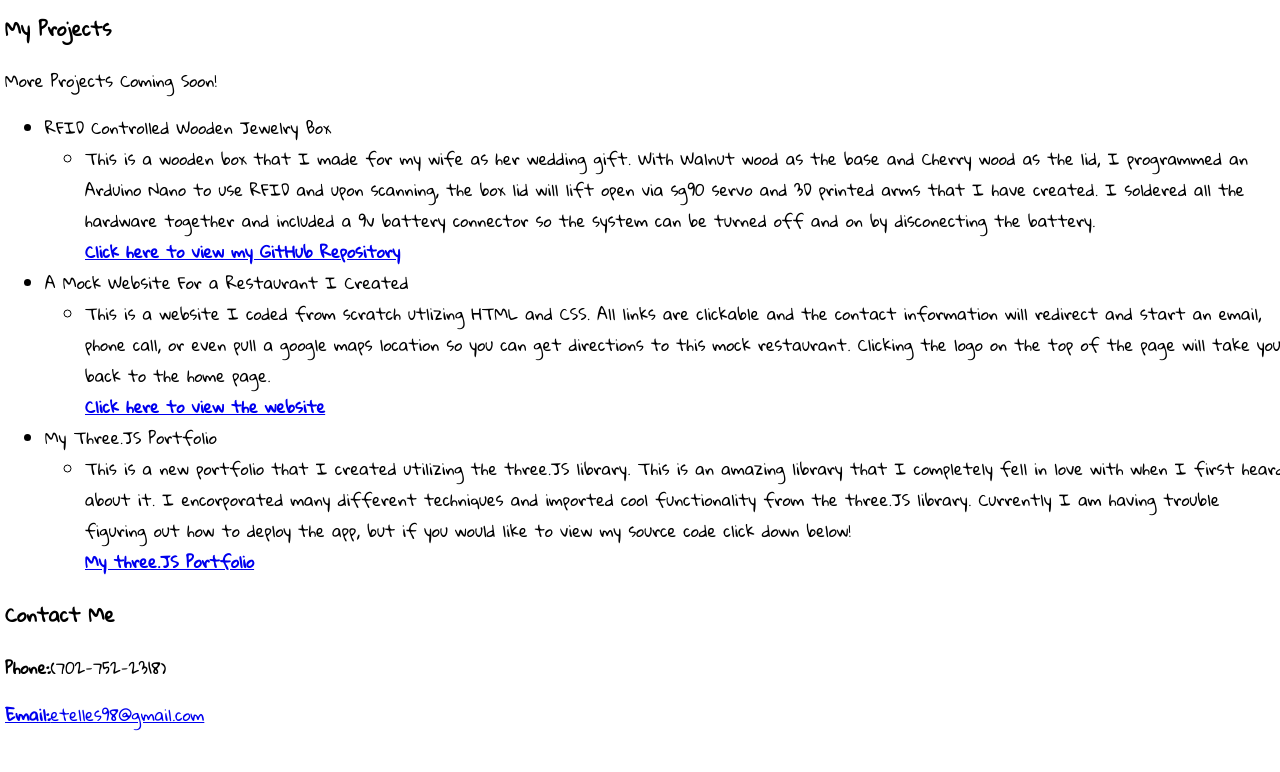
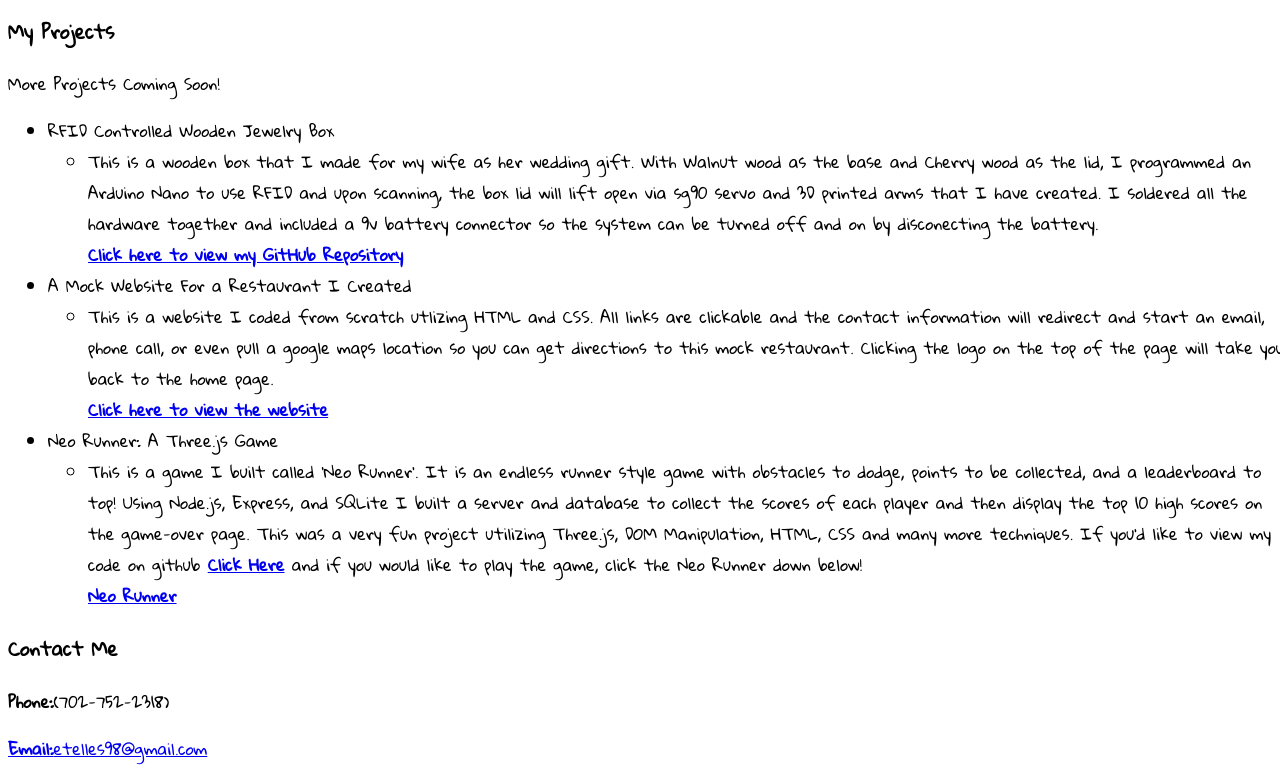
Before and after one commit to ElijahSchrock/DecorateYour-Portfolio, a plain HTML site: page index.html in a window 1280 px wide. Shown: the part 829-1601 px from the top of the page. Before the commit the page ends 1564 px from the top, so only its background shows below. Drawn offline with Linux system fonts and the light colour scheme; a web font is replaced by a local one.

Commit message:
added neo runner

```diff
--- a/css/styles.css
+++ b/css/styles.css
@@ -1,14 +1,4 @@
-body {
-    /* background: rgb(81, 84, 87);
-    background-image: url(../images/lygifogo.gif); */
-    min-height: 100%;
-    background-repeat: no-repeat;
-    background-attachment: fixed;
-    background-position: center;
-    background-size: 645px 645px;
-    margin: 5px;
-    padding: 0;
-}
+
 .main {
     color: black;
     font-family: 'Gloria Hallelujah', cursive;
--- a/index.html
+++ b/index.html
@@ -89,11 +89,11 @@
           </ul>
             <ul><a href="https://elijahschrock.github.io/Restaurant-Project/" target="_blank"><b>Click here to view the website</b></a>
             </ul>
-        <li>My Three.JS Portfolio</li>
+        <li>Neo Runner: A Three.js Game</li>
           <ul>
-            <li>This is a new portfolio that I created utilizing the three.JS library. This is an amazing library that I completely fell in love with when I first heard about it. I encorporated many different techniques and imported cool functionality from the three.JS library. Currently I am having trouble figuring out how to deploy the app, but if you would like to view my source code click down below!</li>
+            <li>This is a game I built called 'Neo Runner'. It is an endless runner style game with obstacles to dodge, points to be collected, and a leaderboard to top! Using Node.js, Express, and SQLite I built a server and database to collect the scores of each player and then display the top 10 high scores on the game-over page. This was a very fun project utilizing Three.js, DOM Manipulation, HTML, CSS and many more techniques. If you'd like to view my code on github <a href="https://github.com/ElijahSchrock/Neo-Runner" target="_blank"><b>Click Here</b></a> and if you would like to play the game, click the Neo Runner down below!</li>
           </ul>
-            <ul><a href="https://github.com/ElijahSchrock/three-js-first-project" target='_blank'><b>My three.JS Portfolio</b></a>
+            <ul><a href="https://neorunner.herokuapp.com" target='_blank'><b>Neo Runner</b></a>
           </ul>
     </div>
   <div id="contact-info">
```
